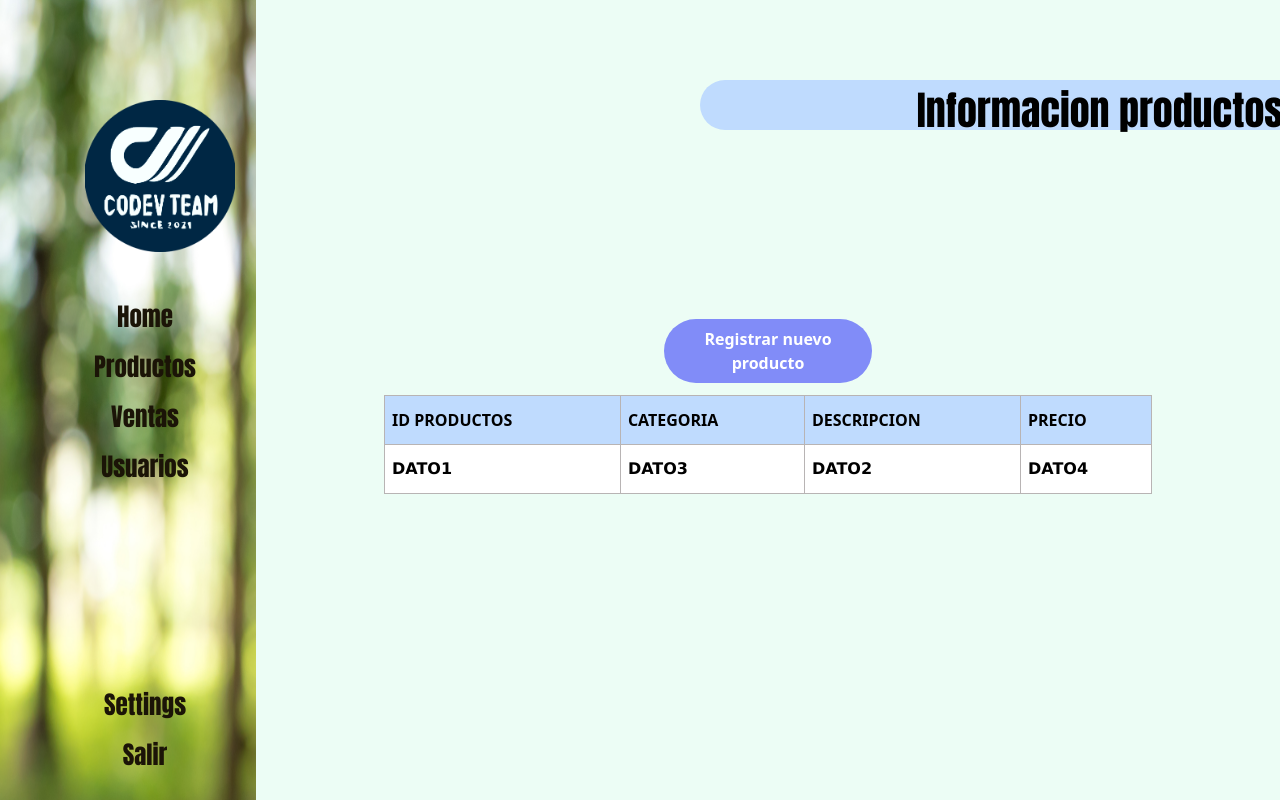
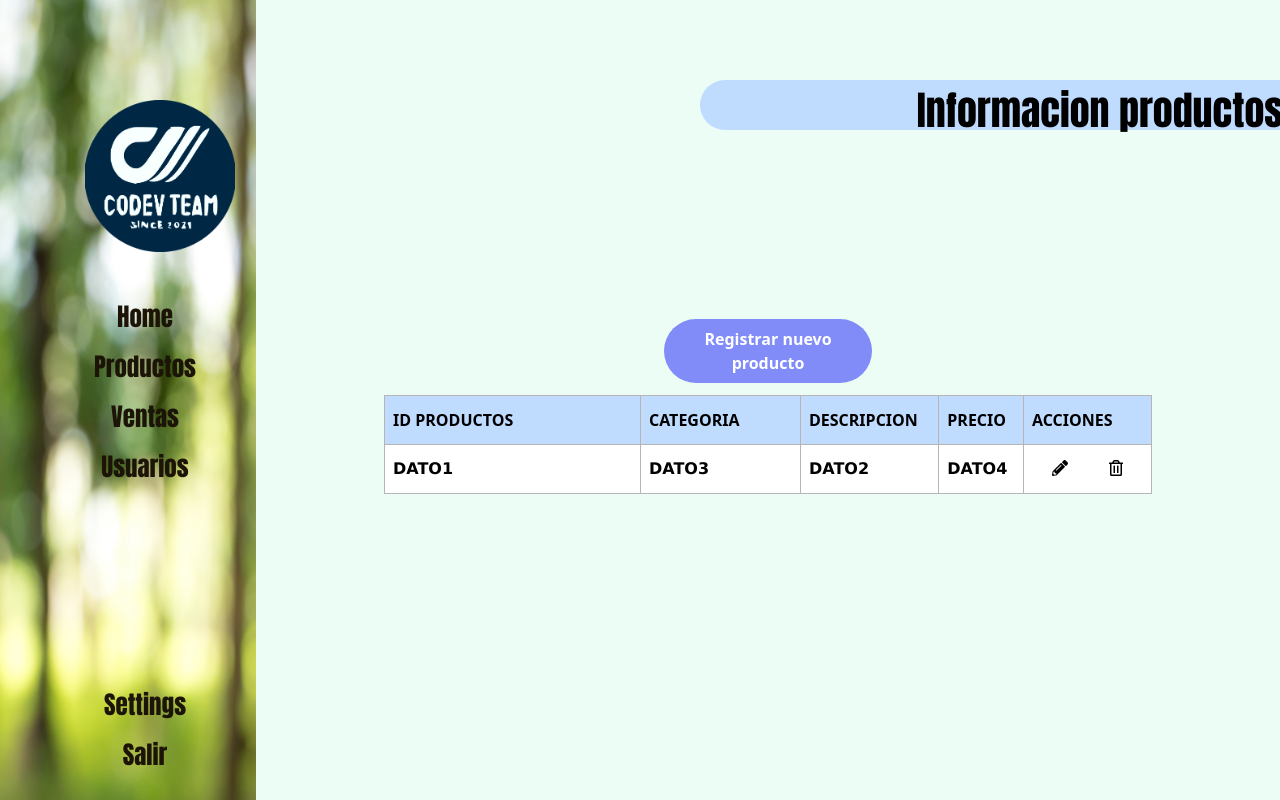
Before and after one commit to Equipo-coDEV-Mision-TIC/Ventas-codev-team, a React (Create React App) app: page /Home/productos in a window 1280 px wide. Built offline with nearby package versions, Linux system fonts and the light colour scheme.

Commit message:
modificacion de algunos estilos para la tabla

```diff
--- a/src/App.css
+++ b/src/App.css
@@ -122,7 +122,7 @@ cursor: pointer;
 
 .tabla td,
 .tabla th{
-  padding: 7px;
+  padding: 8px;
   border: 1px solid rgb(184, 180, 180);
   text-align: left;
 }
--- a/src/layouts/LayoutAdmin.jsx
+++ b/src/layouts/LayoutAdmin.jsx
@@ -7,7 +7,7 @@ const LayoutAdmin = ({children}) => {
         <div className='flex w-screen h-screen'>
             <div className ='flex flex-nowrap w-full h-full'>
                 <Sidebar/>
-                <main className='flex w-full bg-green-50 overflow-y-scroll items-center justify-center'>
+                <main className='flex w-full bg-green-50 overflow-y-scroll  items-center justify-center'>
                     {children}
                 </main>
             </div>
--- a/src/pages/admin/productos.jsx
+++ b/src/pages/admin/productos.jsx
@@ -8,7 +8,12 @@ const productosBackend = [
         IDproducto: "DATO1",
         Descripción: "DATO2",
         Categoria: "DATO3",
-        Precio: "DATO4"
+        Precio: "DATO4",
+        Acciones:
+                 <div className='flex w-full justify-around'>
+                    <i class="fas fa-pencil-alt " >
+                    </i> <i class="far fa-trash-alt"></i>
+                  </div>
     }]
 
 const Productos = () => {
@@ -52,10 +57,11 @@ const TablaProductos = ({listaProductos}) =>{
         <table className='tabla w-3/4'>
             <thead className='bg-blue-200'>
                 <tr>
-                    <th>ID PRODUCTOS</th>
-                    <th>CATEGORIA</th>
+                    <th className='w-64'>ID PRODUCTOS</th>
+                    <th className='w-40'>CATEGORIA</th>
                     <th>DESCRIPCION</th>
                     <th>PRECIO</th>
+                    <th className='w-32'>ACCIONES</th>
                 </tr>
             </thead>
             <tbody className='bg-white'>
@@ -66,6 +72,11 @@ const TablaProductos = ({listaProductos}) =>{
                             <th>{productos.Categoria}</th>
                             <th>{productos.Descripción}</th>
                             <th>{productos.Precio}</th>
+                            <th><div className='flex w-full justify-around'>
+                                    <i class="fas fa-pencil-alt " >
+                                    </i> <i class="far fa-trash-alt"></i>
+                                </div>
+                            </th>
                         </tr>
                     )
                 })}
```
